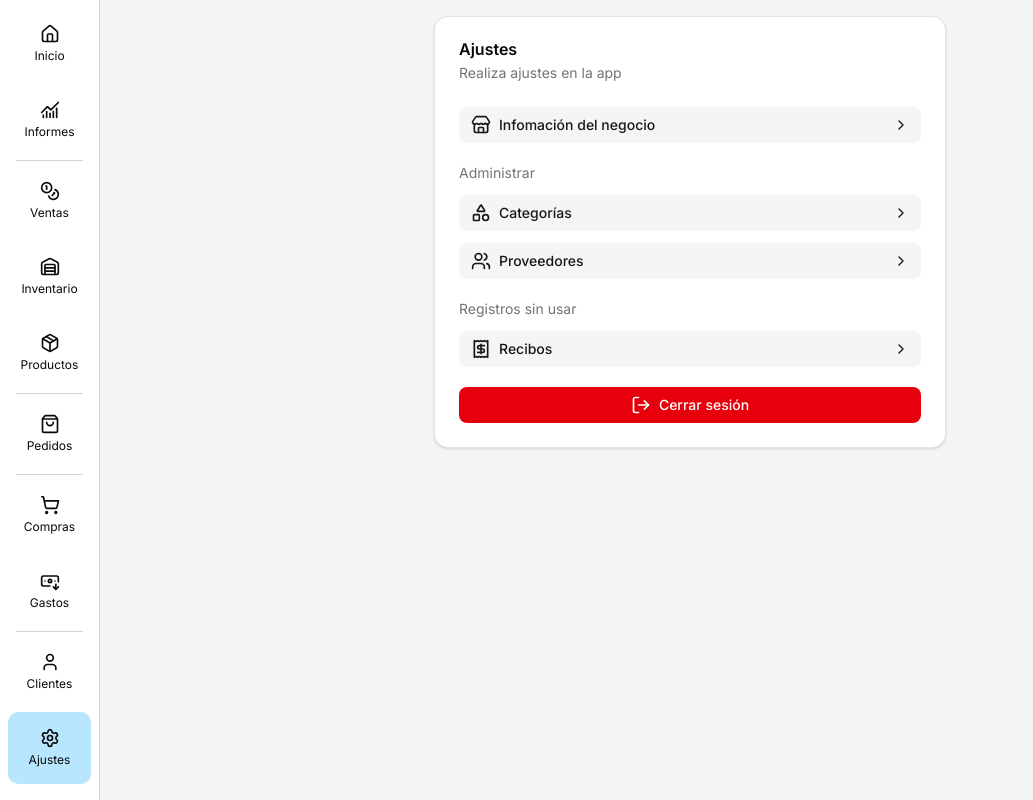
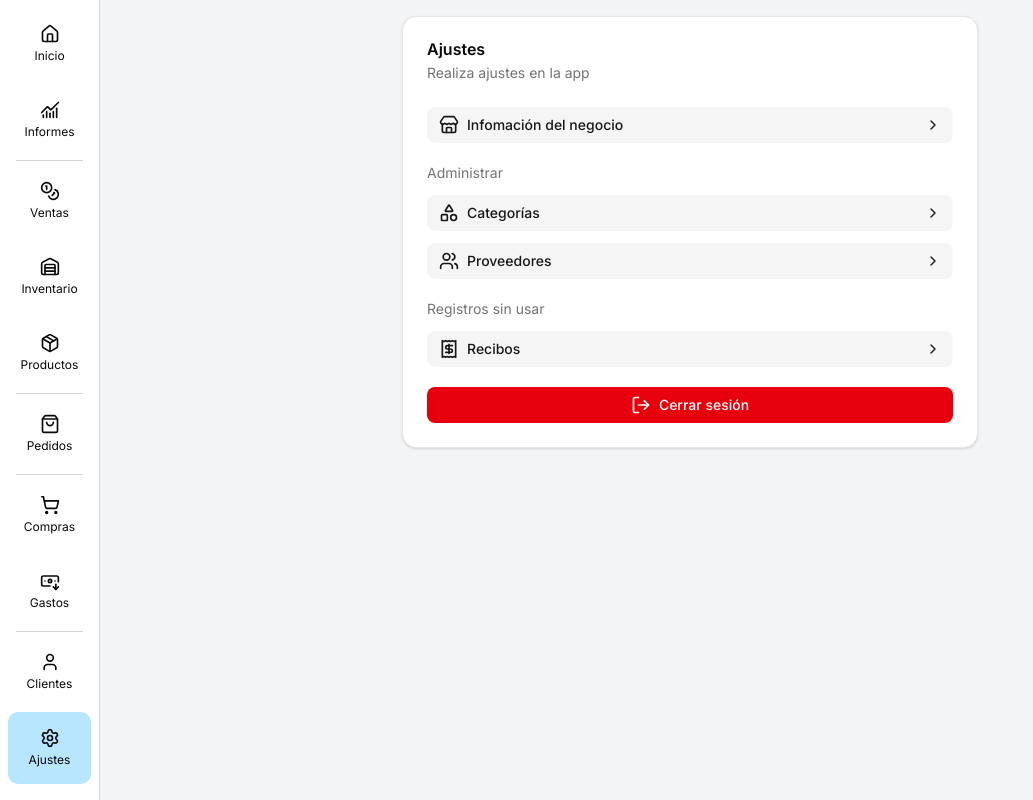
Before and after one commit to ReynaldoMolina/jahairastore, a Next.js app: page /ajustes in a window 1280 px wide. Shown: the whole page, without its empty margins (0-1033 px from the left). Built offline with nearby package versions, Linux system fonts and the light colour scheme; no server answers.

Commit message:
Card max-w-xl

```diff
--- a/src/app/(store)/ajustes/page.tsx
+++ b/src/app/(store)/ajustes/page.tsx
@@ -18,7 +18,7 @@ export const metadata = {
 
 export default async function Page() {
   return (
-    <Card className="max-w-lg mx-auto w-full">
+    <Card className="max-w-xl mx-auto w-full">
       <CardHeader>
         <CardTitle>Ajustes</CardTitle>
         <CardDescription>Realiza ajustes en la app</CardDescription>
```
